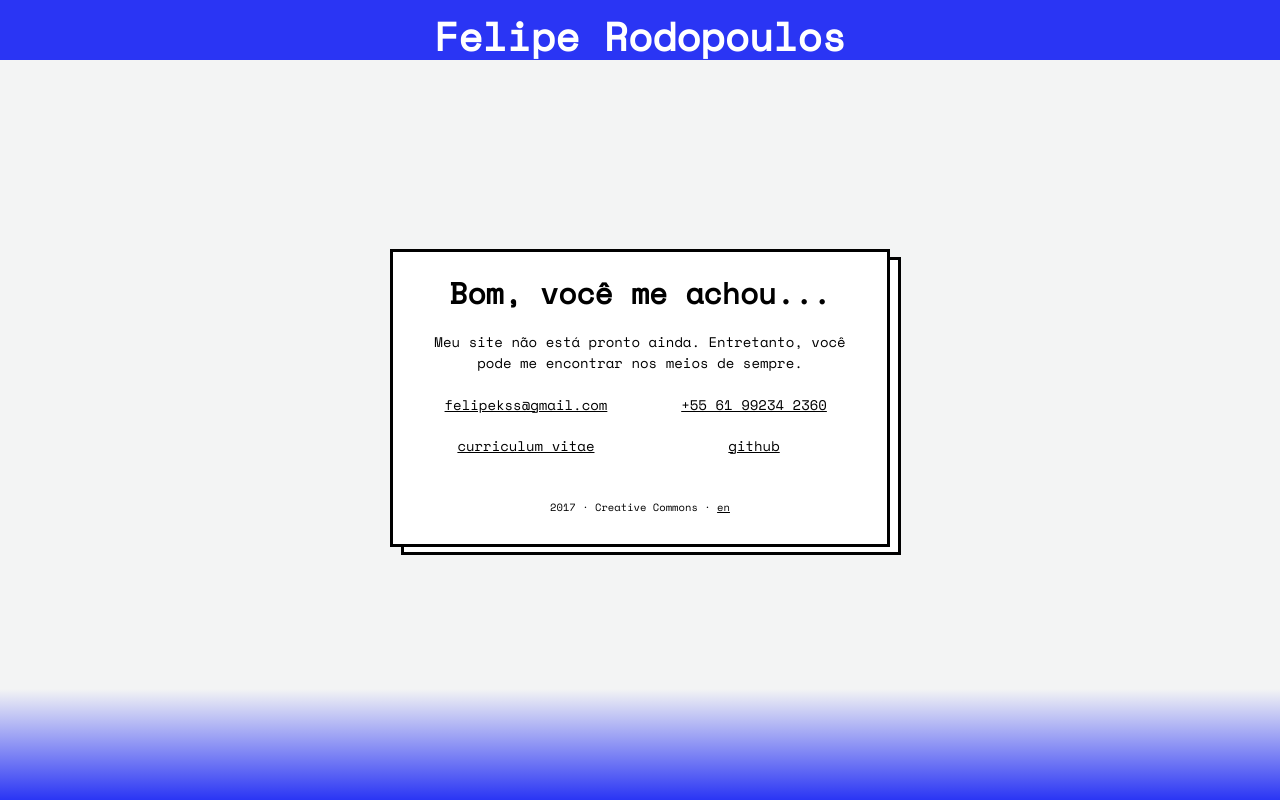
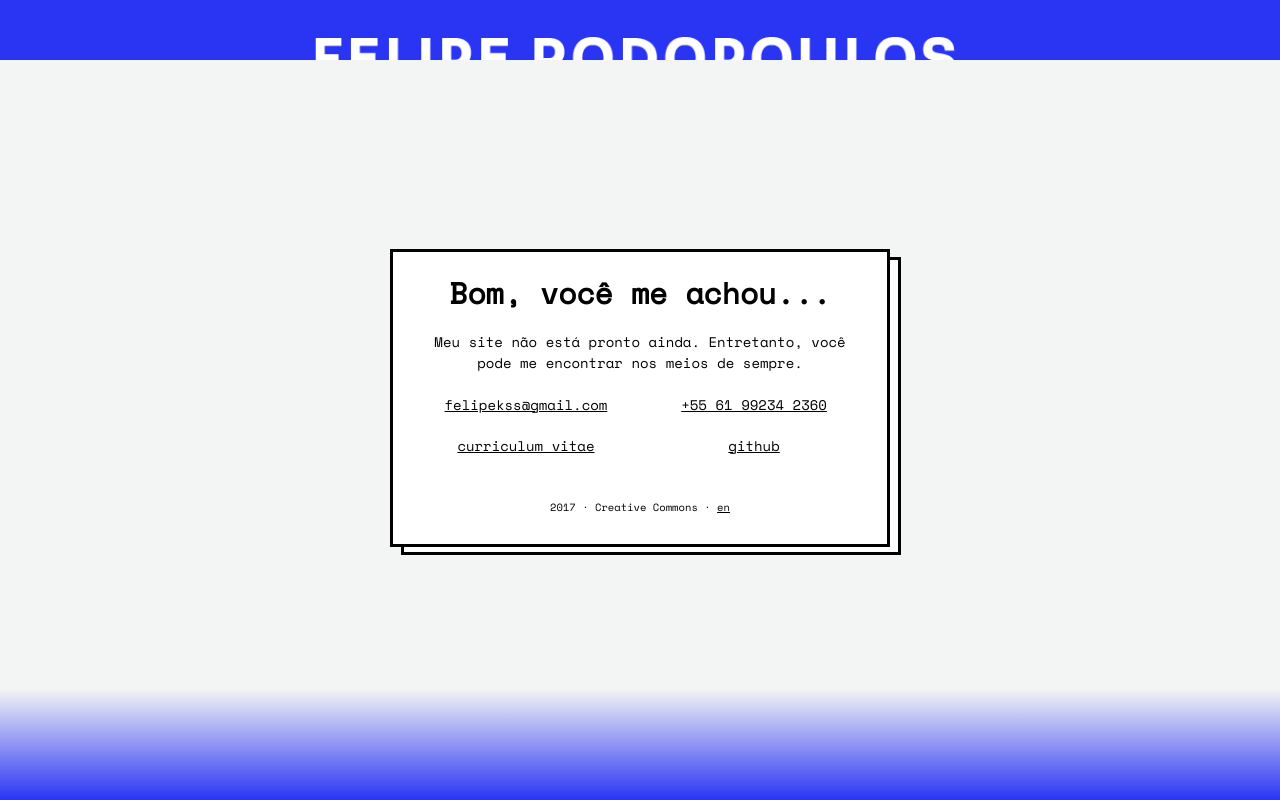
Before and after one commit to rodopoulos/my_landing, a website: page index.html in a window 1280 px wide. Drawn offline with nearby package versions, Linux system fonts and the light colour scheme.

Commit message:
Add: logo

```diff
--- a/assets/scss/breakpoints/_768up.scss
+++ b/assets/scss/breakpoints/_768up.scss
@@ -21,6 +21,9 @@ Stylesheet: Tablet & Small Desktop Stylesheet
   }
 }
 
+header img {
+  max-width: 700px;
+}
 
 .info {
   a {
--- a/assets/scss/breakpoints/_base.scss
+++ b/assets/scss/breakpoints/_base.scss
@@ -72,6 +72,10 @@ header {
   text-align : center;
   max-height : 60px;
   overflow : hidden;
+
+  img {
+    max-width: 280px;
+  }
 }
 
 main {
--- a/index.html
+++ b/index.html
@@ -15,7 +15,7 @@
 
 <body>
   <header>
-    <h1>Felipe Rodopoulos</h1>
+    <h1><img src="build/img/logo.png" title="Sou eu!" alt="Logo do site"/></h1>
   </header>
 
   <main>
```
Also changed, not shown: assets/img/logo.png (added), build/css/main.css, build/img/logo.png (added).
